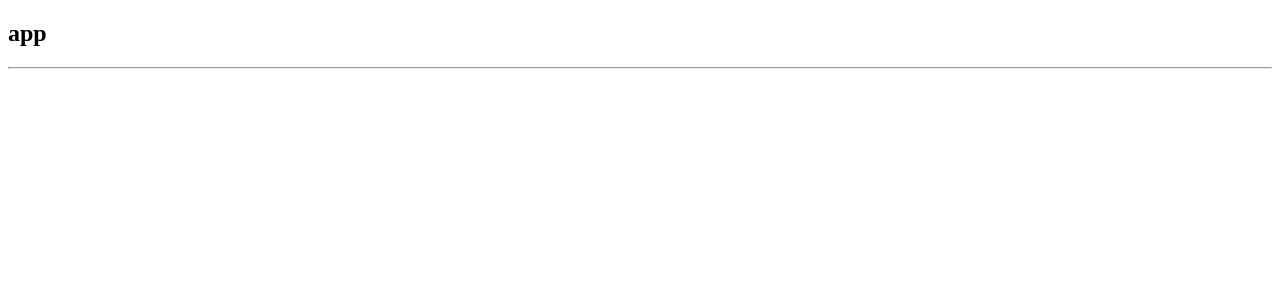
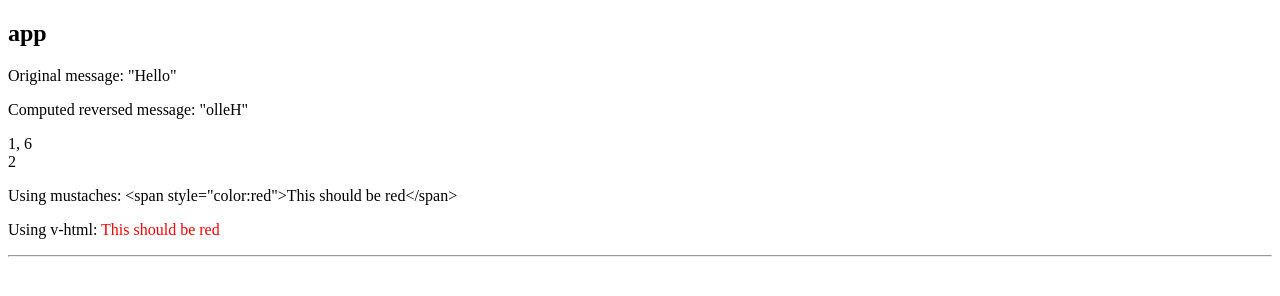
Before and after one commit to makomination/why-vue-js-video, a plain HTML site: page index2.html in a window 1280 px wide. Drawn offline with nearby package versions, Linux system fonts and the light colour scheme.

Commit message:
tutorial - computed property - basic example

```diff
--- a/index2.html
+++ b/index2.html
@@ -5,19 +5,45 @@
 </head>
 <body>
 <h2>app</h2>
+<div id="example">
+	<p>Original message: "{{ message }}"</p>
+	<p>Computed reversed message: "{{ reversedMessage }}"</p>
+</div>
 <div id="app">
+	<div v-bind:id="dynamicID"></div>
+	<span v-once>{{a}}, {{c}}</span>
+	<br>
+	<span>{{b}}</span>
+	<p>Using mustaches: {{ html }}</p>
+	<p>Using v-html: <span v-html="html"></span></p>
 </div>
 <hr>
 
 <script src="https://unpkg.com/vue"></script>
 <script type="text/javascript">
     /** #app */
-    var data = {};
-	const app = new Vue({
+    var data = {a:1, b:2, c:6, html: '<span style="color:red">This should be red</span>', dynamicID:1};
+	var app = new Vue({
 		el: '#app',
 		data: data,
 	});
-    /** /#app */
+	app.$watch('a', function(nv, ov){console.log(nv, ov, 'changed');console.log(vm.$el)});
+	/** /#app */
+	// #example
+	var vm = new Vue({
+		el: '#example',
+		data: {
+			message: 'Hello'
+		},
+		computed: {
+			// a computed getter
+			reversedMessage: function() {
+				// 'this' points to the vm instance
+				return this.message.split('').reverse().join('')
+			}
+		}
+	});
+	// /#example
 </script>
 </body>
 </html>
```
